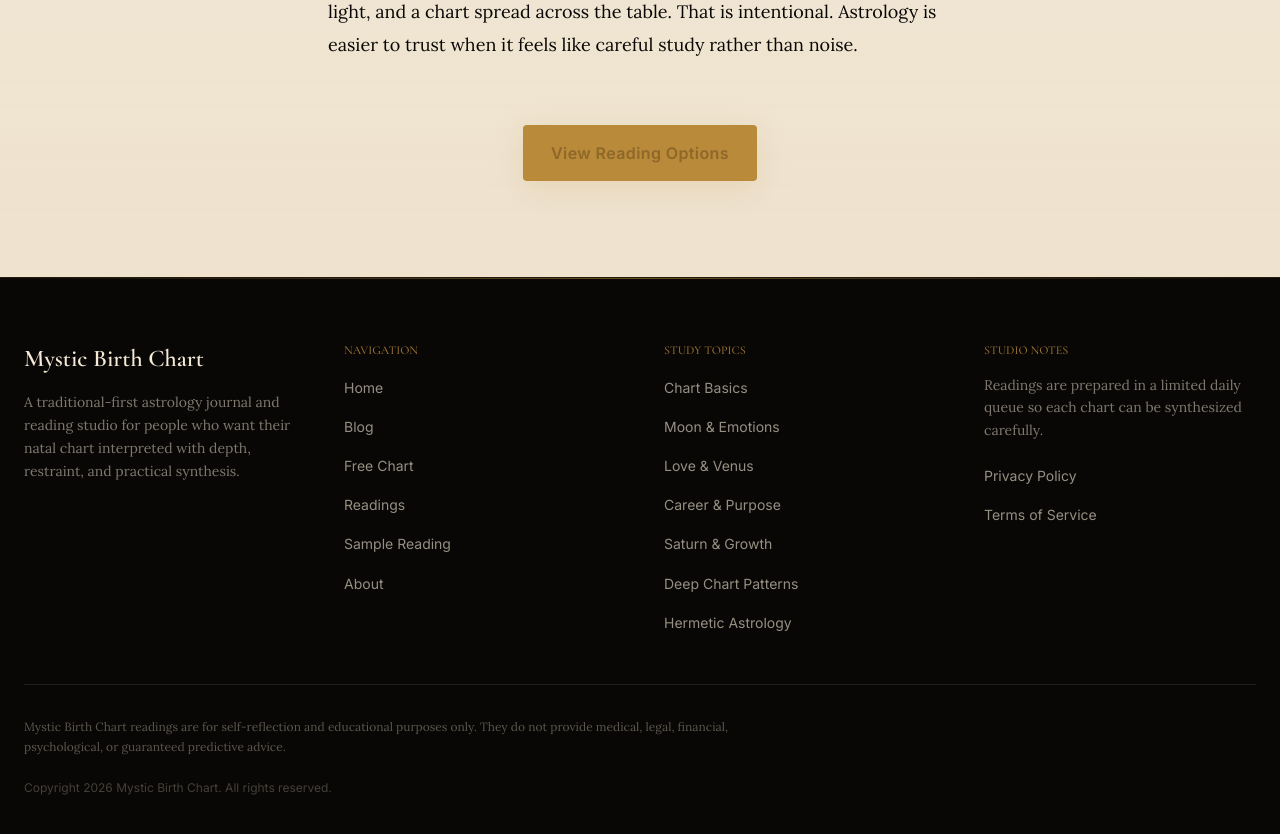
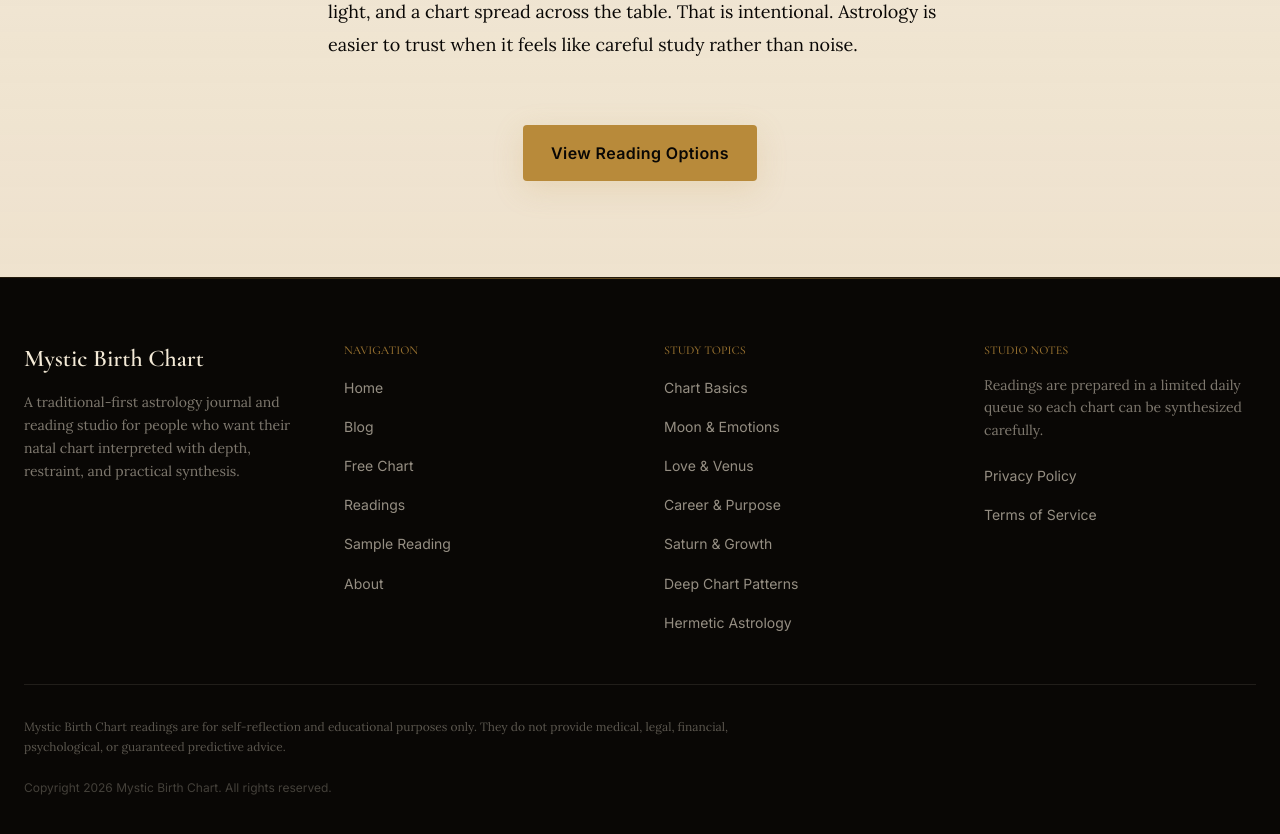
Before and after one commit to Agaka/mystic-birth-chart, a Next.js app: page /about in a window 1280 px wide. Shown: the part 2060-2894 px from the top of the page. Built offline with nearby package versions, Linux system fonts and the light colour scheme; no server answers.

Commit message:
fix: scope reading-area link styles to article-prose to prevent button style bleeding

```diff
--- a/src/app/globals.css
+++ b/src/app/globals.css
@@ -146,7 +146,7 @@ h1, h2, h3, h4, h5, h6 {
   color: var(--color-aubergine);
 }
 
-.reading-area a {
+.reading-area .article-prose a {
   color: var(--color-gold-dark);
   text-decoration: underline;
   text-decoration-color: rgba(184, 138, 58, 0.65);
@@ -154,7 +154,7 @@ h1, h2, h3, h4, h5, h6 {
   transition: color 0.2s;
 }
 
-.reading-area a:hover {
+.reading-area .article-prose a:hover {
   color: var(--color-aubergine);
 }
 
```
